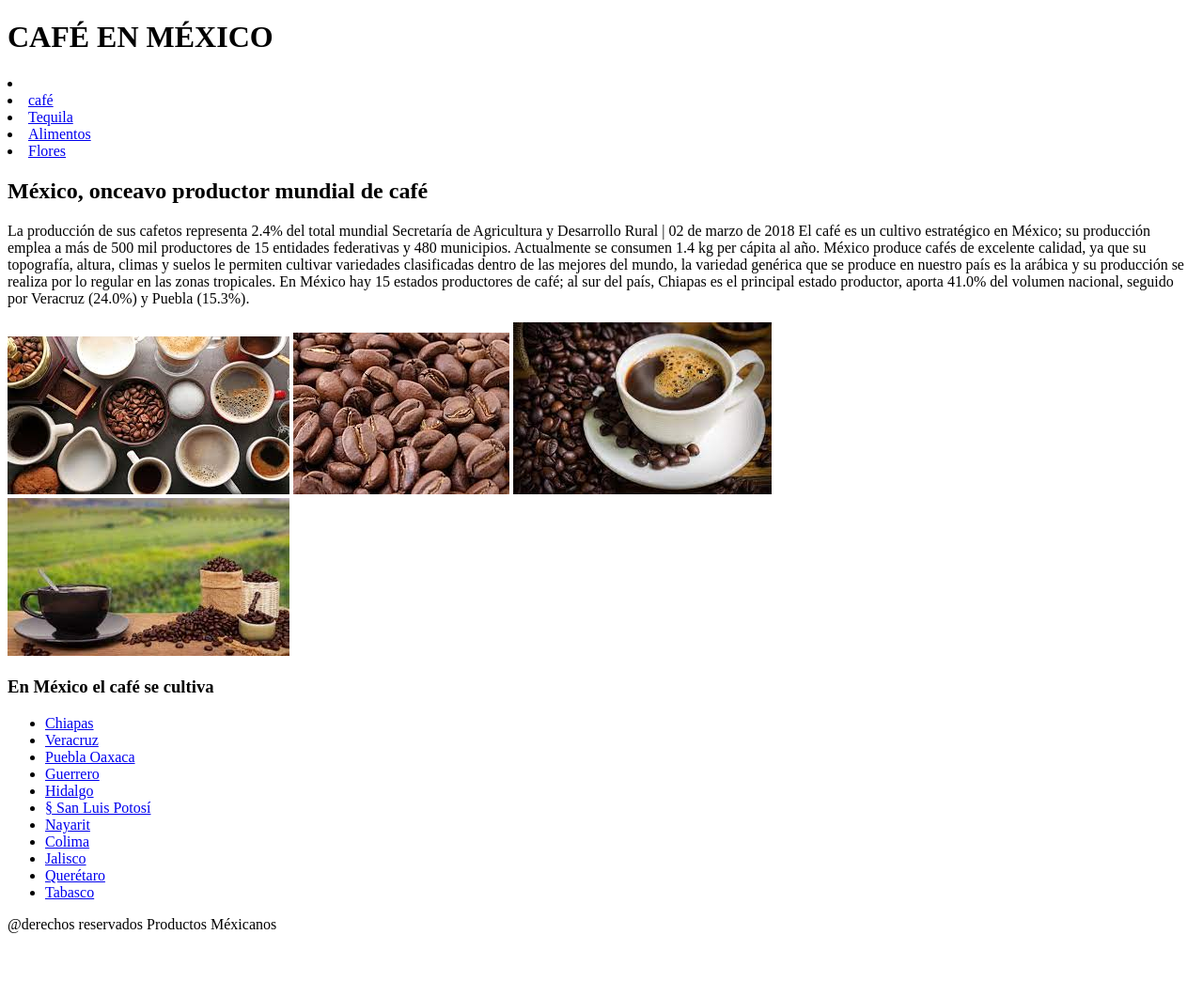
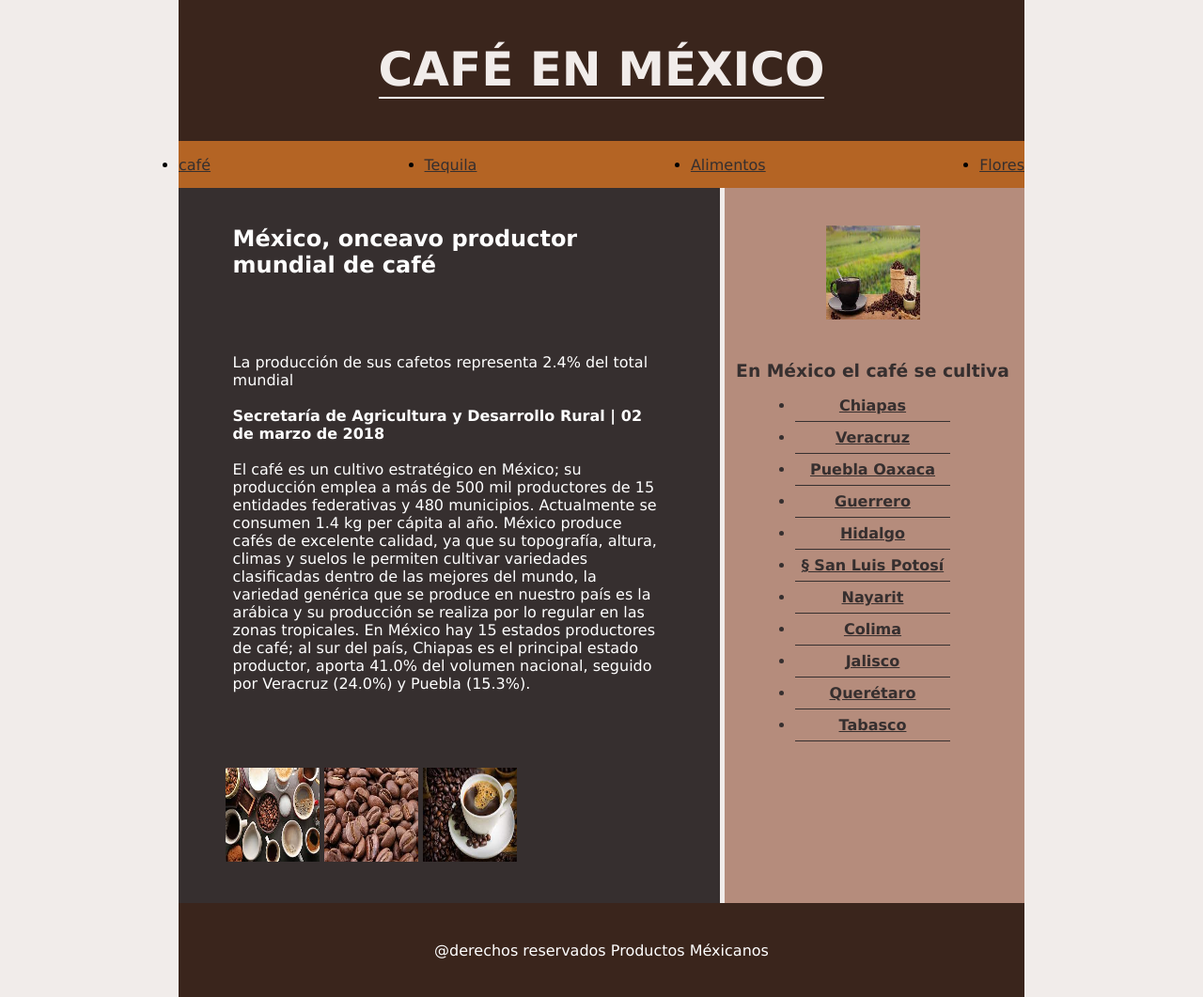
Before and after one commit to bernardoRG1/CAFE, a plain HTML site: page index.html in a window 1280 px wide. Shown: the whole page at 94% size. Before the commit the page ends 1009 px from the top, so only its background shows below. Drawn offline with Linux system fonts and the light colour scheme.

Commit message:
DISEÑO Y APLICACION DE HOJAS DE ESTILO

```diff
--- a/index.html
+++ b/index.html
@@ -3,27 +3,37 @@
 <head>
    <meta charset="UTF-8">
    <meta name="viewport" content="width=device-width, initial-scale=1.0">
+   <link rel="stylesheet" href="styles/styles.css">
    <title>Document</title>
 </head>
 <body id="body_id">
    <header id="header_id">
-      <h1 class="encabezado">CAFÉ EN MÉXICO</h1>
+      <h1 class="Encabezado">CAFÉ EN MÉXICO</h1>
    </header>
    <nav id="nav_id">
-      <li class="barraNavegacion">
+      <ul class="barraNavegacion">
          <li><a href="#">café</a></li>
          <li><a href="#">Tequila</a></li>
          <li><a href="#">Alimentos</a></li>
          <li><a href="#">Flores</a></li>
-      </li>
+      </ul>
    </nav>
+
+
+   <main>
 
    <section id="section_id">
       <article>
-         <h2>México, onceavo productor mundial de café</h2>
+         <h2 class="texto">México, onceavo productor mundial de café</h2>
          <p class="texto">
             La producción de sus cafetos representa 2.4% del total mundial
-            Secretaría de Agricultura y Desarrollo Rural | 02 de marzo de 2018
+            <br> <br>
+            <label for="" class="negritas">
+               Secretaría de Agricultura y Desarrollo Rural | 02 de marzo de 2018
+            </label>
+            <br> <br>
+
+
             El café es un cultivo estratégico en México; su producción emplea
             a más de 500 mil productores de 15 entidades federativas y 480
             municipios. Actualmente se consumen 1.4 kg per cápita al año.
@@ -60,6 +70,9 @@
          <li><a href="#">Querétaro</a></li>
          <li><a href="#">Tabasco</a></li>
       </ul>
+   </main>
+
+
 
       <footer id="footer_id" class="pieNavegacion">
          <p>@derechos reservados Productos Méxicanos</p>
--- /dev/null
+++ b/styles/styles.css
@@ -0,0 +1,129 @@
+* {
+   margin: 0;
+   padding: 0;
+   font-family: Verdana, Geneva, Tahoma, sans-serif;
+}
+
+#body_id {
+   width:900px;
+   height: 1000px;
+   background:  #f1ecea;
+   margin: auto;
+}
+
+#header_id {
+   background: #3a251c ;
+   height:  15%;
+   display: flex;
+   justify-content: center;
+   align-items: center;
+
+}
+
+h1 {
+   font-size: 50px;
+   border-bottom: 2px solid white;
+}
+
+#nav_id {
+   height: 5%;
+   background:  #b46424;
+}
+
+
+
+#section_id {
+   background: #362f2f;
+   width: 64%;
+
+   overflow: hidden;
+   border-right: 5px solid #f1ecea;
+}
+
+#aside_id {
+   width: 35%;
+   display: flex;
+   flex-direction: column;
+   align-items: center;
+   color: #362f2f;
+}
+
+
+#footer_id {
+   height: 10%;
+   background:  #3a251c;
+   color: white;
+   display: flex;
+   align-items: center;
+   justify-content: center;
+}
+
+main {
+   background: #b58c7c;
+   display: flex;
+}
+
+.Encabezado {
+   color: #f1ecea;
+}
+
+.barraNavegacion  {
+   height: 100%;
+   display: flex;
+   justify-content: space-between;
+   align-items: center;
+
+
+}
+
+.barraNavegacion > li  > a{
+   color: #362f2f;
+
+}
+
+.texto {
+   color: white;
+   padding: 40px 40px;
+   width: 80%;
+   margin: auto;
+
+}
+
+h2 {
+   margin-top: 30px;
+}
+
+img {
+   width: 100px;
+   height: 100px;
+   margin-top: 40px;
+   margin-bottom: 40px;
+}
+
+.negritas {
+   font-weight: bold;
+}
+
+
+.imagenes {
+   margin-left: 50px;
+}
+
+
+
+aside > ul {
+   margin-top: 10px;
+}
+aside > ul > li  {
+   padding: 7px;
+   border-bottom:1px  solid  #362f2f;
+   text-align: center;
+}
+
+aside > ul > li > a {
+   color: #362f2f;
+   font-weight: bold;
+
+
+
+}
```
